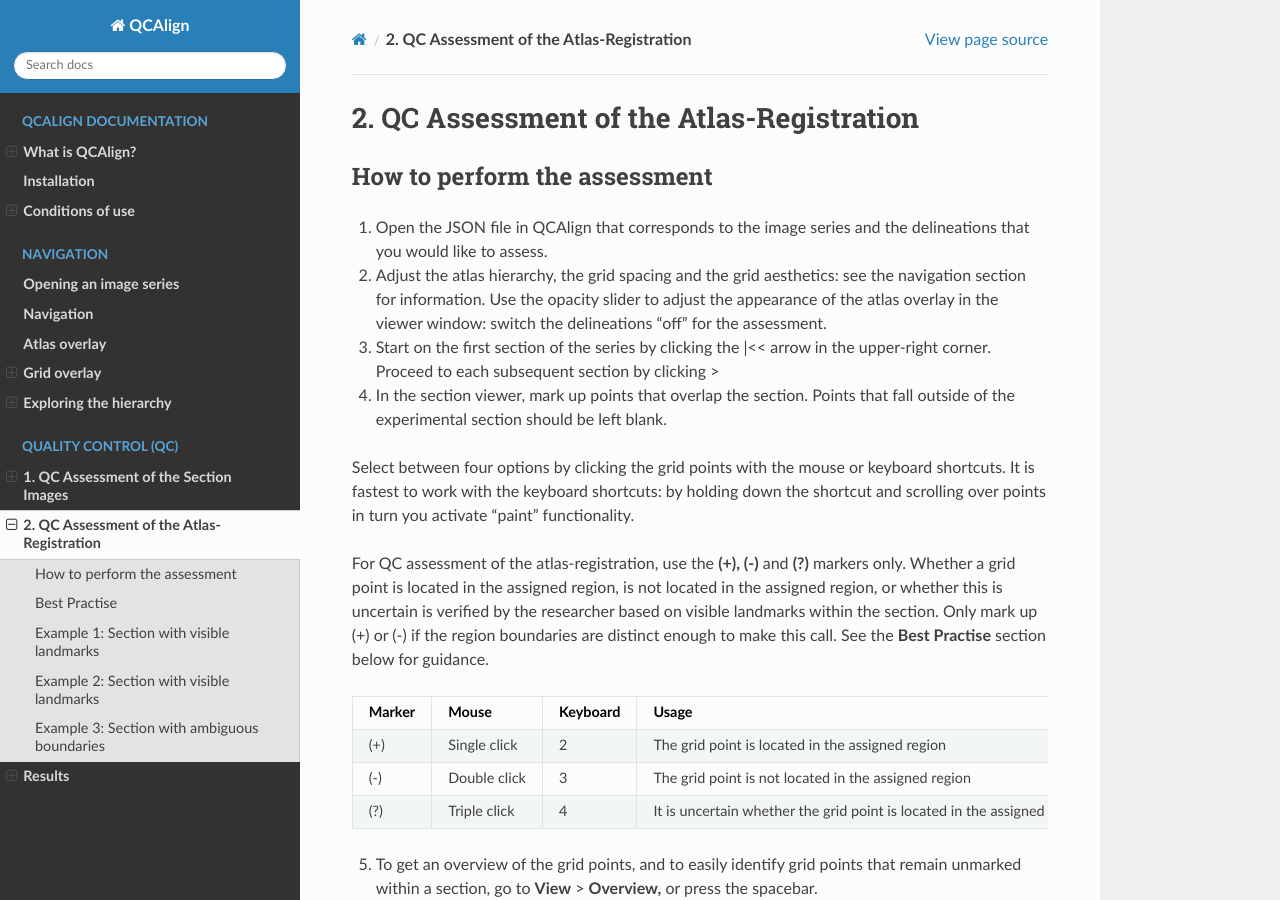
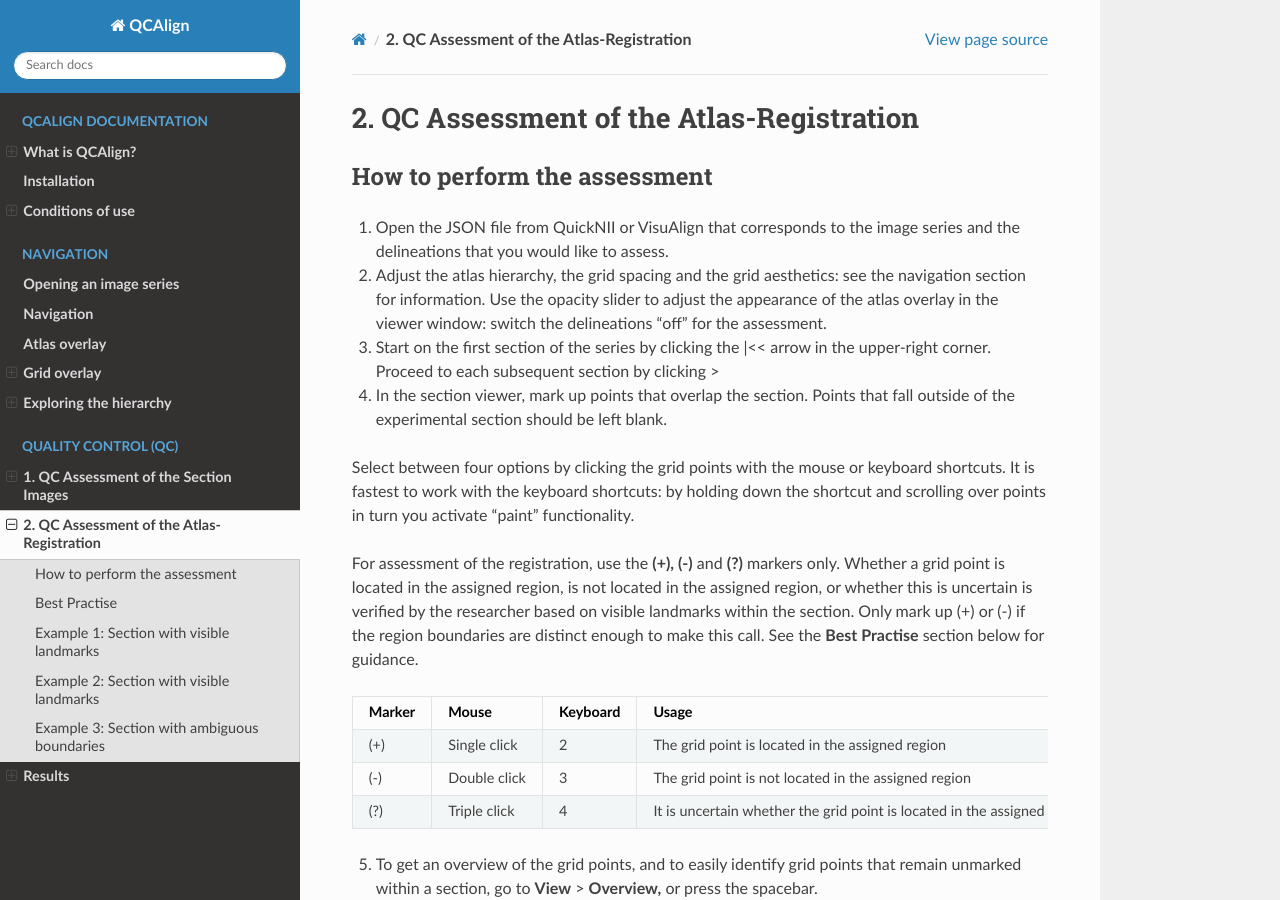
Before and after one commit to Neural-Systems-at-UIO/QCAlign, a Sphinx documentation site: the page built from docs/QCatlasmaps.rst, in a window 1280 px wide and 900 px high. Built offline with Sphinx 7.4.7 and the Read the Docs theme 2.0.0, drawn with Linux system fonts in a browser that asks for light colours.

Commit message:
Update QCatlasmaps.rst

```diff
--- a/docs/QCatlasmaps.rst
+++ b/docs/QCatlasmaps.rst
@@ -4,7 +4,7 @@
 How to perform the assessment
 ------------------------------
 
-1. Open the JSON file in QCAlign that corresponds to the image series and the delineations that you would like to assess.
+1. Open the JSON file from QuickNII or VisuAlign that corresponds to the image series and the delineations that you would like to assess.
 
 2. Adjust the atlas hierarchy, the grid spacing and the grid aesthetics: see the navigation section for information. Use the opacity slider to adjust the appearance of the atlas overlay in the viewer window: switch the delineations "off" for the assessment.
 
@@ -14,7 +14,7 @@
 
 Select between four options by clicking the grid points with the mouse or keyboard shortcuts. It is fastest to work with the keyboard shortcuts: by holding down the shortcut and scrolling over points in turn you activate “paint” functionality.
 
-For QC assessment of the atlas-registration, use the **(+), (-)** and **(?)** markers only. Whether a grid point is located in the assigned region, is not located in the assigned region, or whether this is uncertain is verified by the researcher based on visible landmarks within the section. Only mark up (+) or (-) if the region boundaries are distinct enough to make this call. See the **Best Practise** section below for guidance.
+For assessment of the registration, use the **(+), (-)** and **(?)** markers only. Whether a grid point is located in the assigned region, is not located in the assigned region, or whether this is uncertain is verified by the researcher based on visible landmarks within the section. Only mark up (+) or (-) if the region boundaries are distinct enough to make this call. See the **Best Practise** section below for guidance.
 
 +------------+--------------+-------------------+-------------------+
 | **Marker** | **Mouse**    | **Keyboard**      | **Usage**         |
```
